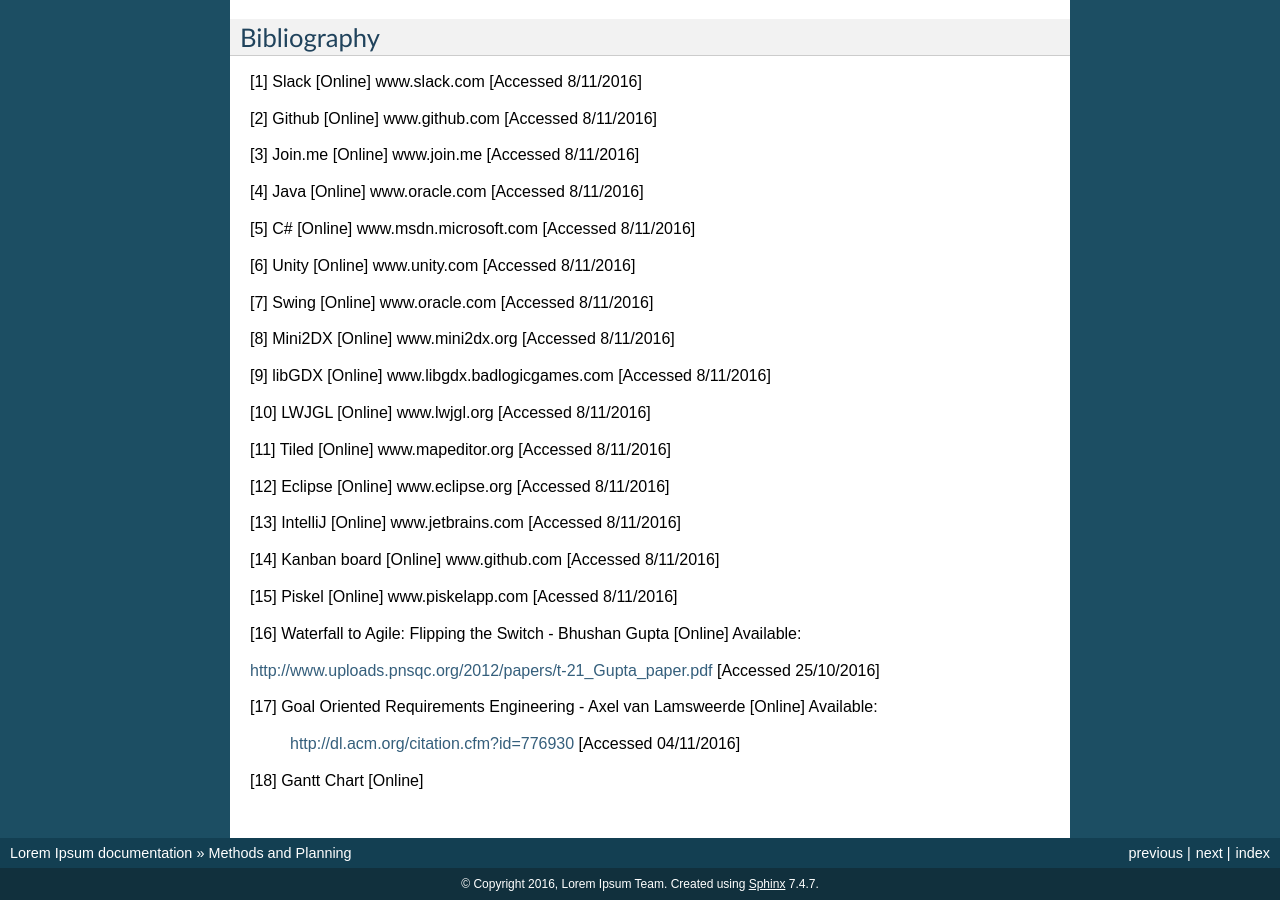
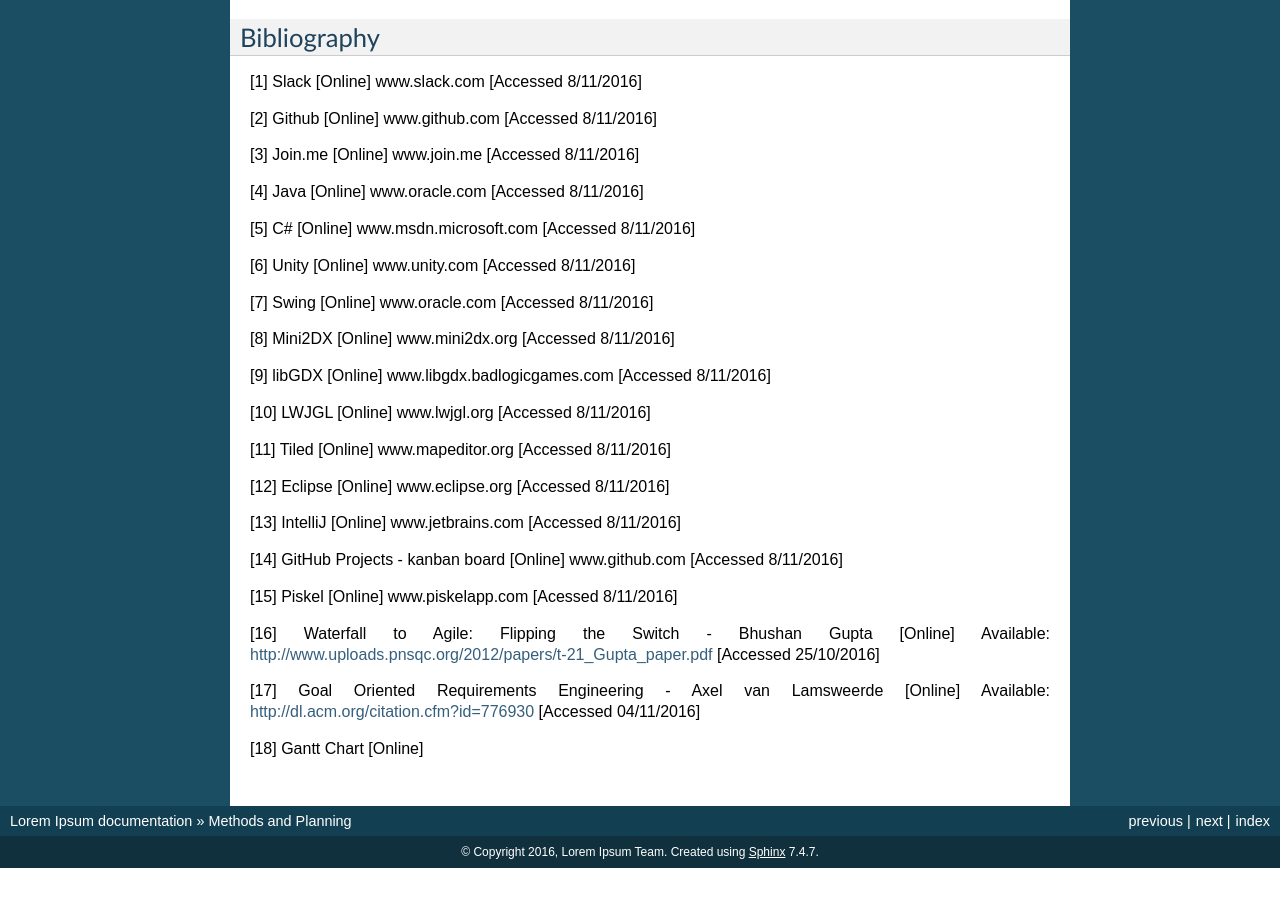
Before and after one commit to JamesNXN/TNN-Assesment-3, a Sphinx documentation site: the page built from docs/methods.rst, in a window 1280 px wide and 900 px high, scrolled down 3670 px. Built offline with Sphinx 7.4.7, drawn with Linux system fonts in a browser that asks for light colours; after the commit the page ends 4538 px from its top, so only the background shows below that.

```diff
--- a/docs/appendixC.rst
+++ b/docs/appendixA.rst
@@ -1,4 +1,4 @@
-C: User Stories
+A: User Stories
 ==========================
 
 Persona 1
--- a/docs/index.rst
+++ b/docs/index.rst
@@ -37,4 +37,4 @@ Contents
    :maxdepth: 1
    :caption: Appendix
 
-   appendixC
+   appendixA
--- a/docs/methods.rst
+++ b/docs/methods.rst
@@ -239,22 +239,12 @@ Bibliography
 
 [13] IntelliJ [Online]   www.jetbrains.com [Accessed 8/11/2016]
 
-[14] Kanban board [Online] www.github.com [Accessed 8/11/2016]
-
-
+[14] GitHub Projects - kanban board [Online] www.github.com [Accessed 8/11/2016]
 
 [15] Piskel [Online] www.piskelapp.com [Acessed 8/11/2016]
 
-[16] Waterfall to Agile: Flipping the Switch - Bhushan Gupta [Online]
-Available:
+[16] Waterfall to Agile: Flipping the Switch - Bhushan Gupta [Online] Available: http://www.uploads.pnsqc.org/2012/papers/t-21\_Gupta\_paper.pdf [Accessed 25/10/2016]
 
-
-http://www.uploads.pnsqc.org/2012/papers/t-21\_Gupta\_paper.pdf [Accessed
-25/10/2016]
-
-[17] Goal Oriented Requirements Engineering - Axel van Lamsweerde
-[Online] Available:
-
-      http://dl.acm.org/citation.cfm?id=776930 [Accessed 04/11/2016]
+[17] Goal Oriented Requirements Engineering - Axel van Lamsweerde [Online] Available: http://dl.acm.org/citation.cfm?id=776930 [Accessed 04/11/2016]
 
 [18] Gantt Chart [Online]
--- a/docs/requirements.rst
+++ b/docs/requirements.rst
@@ -438,11 +438,9 @@ Other/System
 Bibliography
 --------------
 
-[1] Appendix C [online] docs.lihq.me/en/laest/AppendixC [Created
-21/11/16
+[1] Appendix A [online] docs.lihq.me/en/latest/AppendixA [Created 21/11/16]
 
-[2] Appendix A [online] docs.lihq.me/en/latest/AppendixA [Created
-21/11/16]
+[2] Appendix C [online] docs.lihq.me/en/latest/AppendixC [Created 21/11/16]
 
 [3] Colour Blind awareness [online]
 http://www.colourblindawareness.org/colour-blindness/, [Accessed
```
